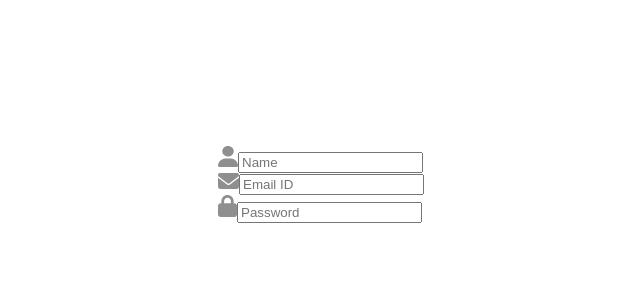
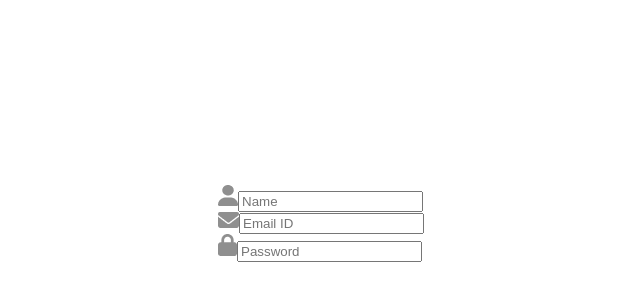
Before and after one commit to isurudayananda/login-signup, a React (Create React App) app in the folder login-signup/: page / in a window 1280 px wide. Shown: the part 54-354 px from the top of the page, without its empty margins (122-762 px from the left). Built offline with nearby package versions, Linux system fonts and the light colour scheme.

Commit message:
css properties for header

```diff
--- a/login-signup/src/Components/Loginsignup/Loginsignup.css
+++ b/login-signup/src/Components/Loginsignup/Loginsignup.css
@@ -7,3 +7,12 @@
     background: #fff;
     padding-bottom: 30px;
 }
+
+.header{
+    display: flex;
+    flex-direction: column;
+    align-items: center;
+    gap: 9px;
+    width: 100%;
+    margin-top: 30px;
+}
```
